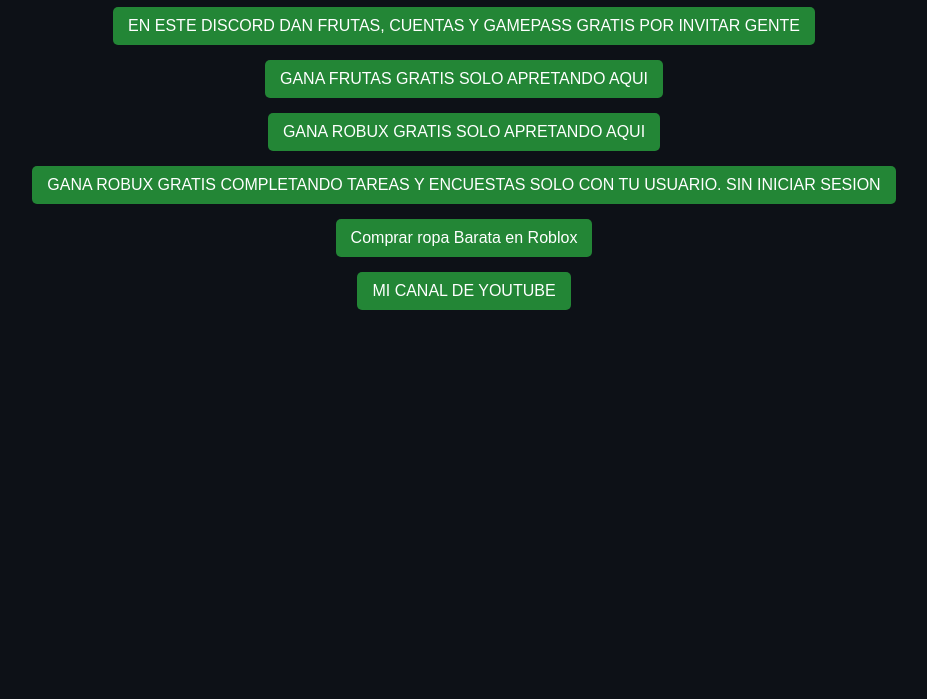
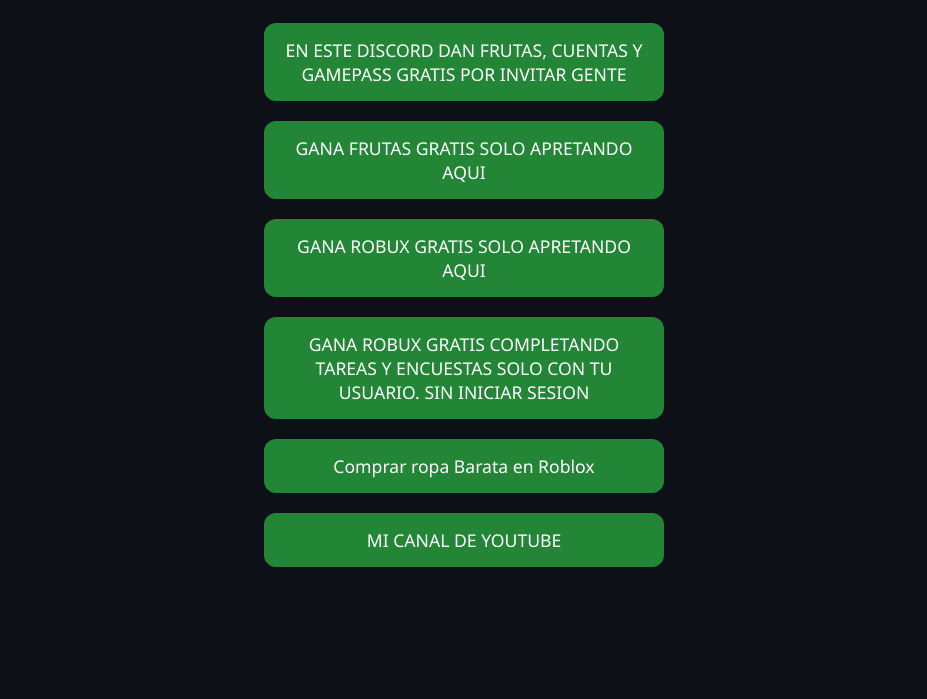
Before and after one commit to JoseJuegaa/BloxTeamLink, a plain HTML site: page index.html in a window 1280 px wide. Shown: the part 101-800 px from the top of the page, without its empty margins (176-1103 px from the left). Drawn offline with Linux system fonts and the light colour scheme.

Commit message:
index.html

```diff
--- a/index.html
+++ b/index.html
@@ -2,47 +2,85 @@
 <!DOCTYPE html>
 <html lang="es">
 <head>
-    <meta charset="UTF-8">
-    <meta name="viewport" content="width=device-width, initial-scale=1.0">
+  <meta charset="UTF-8" />
+  <meta name="viewport" content="width=device-width, initial-scale=1.0" />
   <title>BloxTeamLink</title>
   <style>
+    * {
+      box-sizing: border-box;
+    }
+
     body {
-            font-family: Arial, sans-serif;
+      margin: 0;
+      font-family: 'Segoe UI', Tahoma, Geneva, Verdana, sans-serif;
       background-color: #0d1117;
       color: white;
-            text-align: center;
+      display: flex;
+      flex-direction: column;
+      align-items: center;
       padding: 20px;
     }
-        a {
+
+    h1 {
+      color: #58a6ff;
+      margin-bottom: 30px;
+      font-size: 2em;
+    }
+
+    .link-button {
       display: block;
-            margin: 15px 0;
-            padding: 10px 15px;
+      width: 100%;
+      max-width: 400px;
+      margin: 10px 0;
+      padding: 15px 20px;
       background-color: #238636;
       color: white;
       text-decoration: none;
-            border-radius: 5px;
-            width: fit-content;
-            margin-left: auto;
-            margin-right: auto;
+      border-radius: 12px;
+      font-size: 1.1em;
+      transition: background-color 0.3s ease;
+      text-align: center;
     }
-        a:hover {
+
+    .link-button:hover {
       background-color: #2ea043;
     }
+
+    @media (max-width: 480px) {
       h1 {
-            color: #58a6ff;
+        font-size: 1.5em;
+      }
+
+      .link-button {
+        font-size: 1em;
+        padding: 12px 15px;
+      }
     }
   </style>
 </head>
 <body>
   <h1>BloxTeamLink</h1>
-    <a href="https://discord.gg/sGYU2yTjSt" target="_blank">EN ESTE DISCORD DAN FRUTAS, CUENTAS Y GAMEPASS GRATIS POR INVITAR GENTE</a>
-    <a href="https://tpi.li/egqbCA" target="_blank">GANA FRUTAS GRATIS SOLO APRETANDO AQUI</a>
-    <a href="https://tpi.li/UndWh3b7l" target="_blank">GANA ROBUX GRATIS SOLO APRETANDO AQUI</a>
-    <a href="https://planetrbx.com/?ref=joselate21" target="_blank">GANA ROBUX GRATIS COMPLETANDO TAREAS Y ENCUESTAS SOLO CON TU USUARIO. SIN INICIAR SESION</a>
-    <a href="https://www.roblox.com/catalog?Category=3&Subcategory=3&CreatorName=joselate21" target="_blank">Comprar ropa Barata en Roblox</a>
-    <a href="https://www.youtube.com/@BloxiTeam" target="_blank">MI CANAL DE YOUTUBE</a>
+  <a class="link-button" href="https://discord.gg/sGYU2yTjSt" target="_blank">
+    EN ESTE DISCORD DAN FRUTAS, CUENTAS Y GAMEPASS GRATIS POR INVITAR GENTE
+  </a>
+  <a class="link-button" href="https://tpi.li/egqbCA" target="_blank">
+    GANA FRUTAS GRATIS SOLO APRETANDO AQUI
+  </a>
+  <a class="link-button" href="https://tpi.li/UndWh3b7l" target="_blank">
+    GANA ROBUX GRATIS SOLO APRETANDO AQUI
+  </a>
+  <a class="link-button" href="https://planetrbx.com/?ref=joselate21" target="_blank">
+    GANA ROBUX GRATIS COMPLETANDO TAREAS Y ENCUESTAS SOLO CON TU USUARIO. SIN INICIAR SESION
+  </a>
+  <a class="link-button" href="https://www.roblox.com/catalog?Category=3&Subcategory=3&CreatorName=joselate21" target="_blank">
+    Comprar ropa Barata en Roblox
+  </a>
+  <a class="link-button" href="https://www.youtube.com/@BloxiTeam" target="_blank">
+    MI CANAL DE YOUTUBE
+  </a>
 </body>
 </html>
+
 
   <!-- Espacio para código de Google AdSense -->
   <!--
```
Lines whose indentation alone changed are shown as unchanged.
